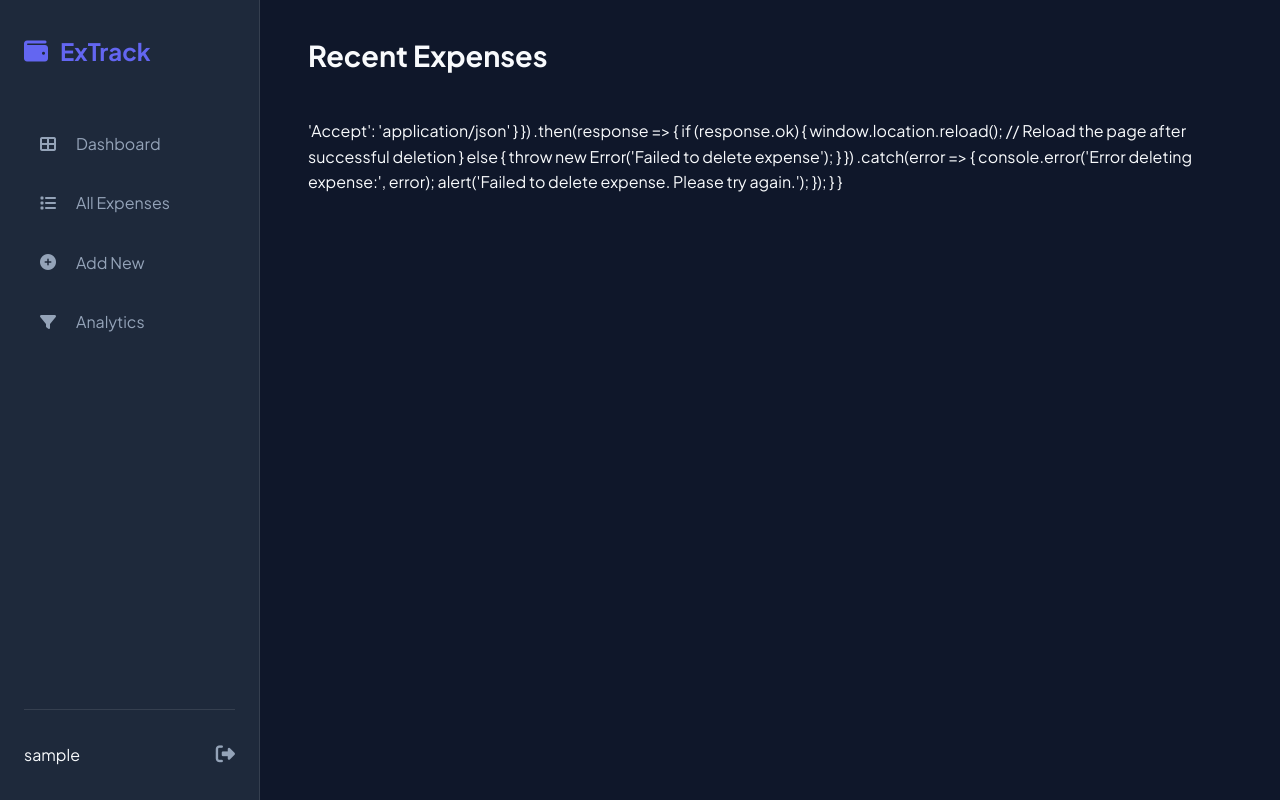
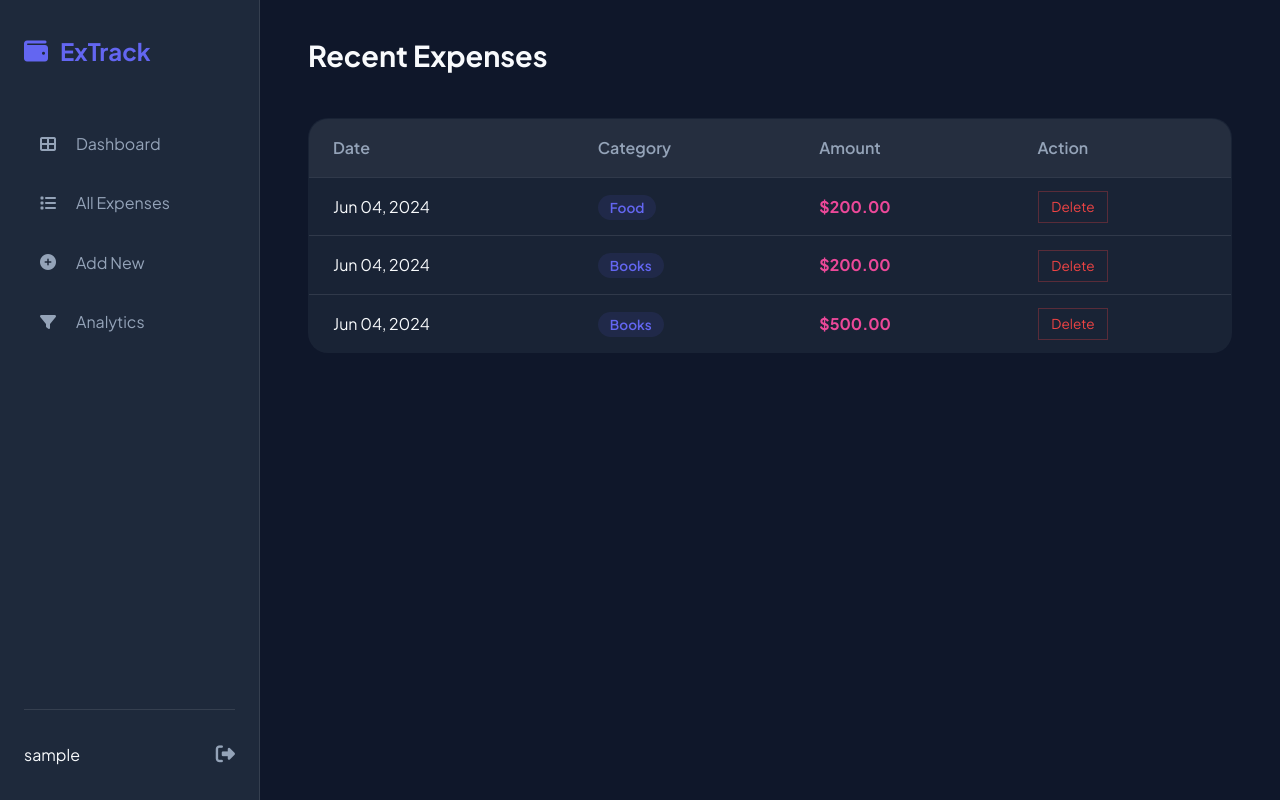
Before and after one commit to sujeetmadihalli/ExpenseTracker, a Django app: page /app/list/ in a window 1280 px wide. Run offline with Django 3.2, Linux system fonts and the light colour scheme; the visitor is signed in with stand-in values (Sample User, id 1); data comes from the database, SQL or seed files in the repository.

Commit message:
Fix UI: Restore list_expenses layout and prevent filter sidebar overlap

```diff
--- a/expenses/templates/expenses/filter_expenses.html
+++ b/expenses/templates/expenses/filter_expenses.html
@@ -67,8 +67,9 @@
 <style>
     .analytics-grid {
         display: grid;
-        grid-template-columns: 300px 1fr;
+        grid-template-columns: 280px minmax(0, 1fr);
         gap: 2rem;
+        align-items: start;
     }
     .filter-sidebar {
         height: fit-content;
--- a/expenses/templates/expenses/list_expenses.html
+++ b/expenses/templates/expenses/list_expenses.html
@@ -3,21 +3,38 @@
 {% block header %}Recent Expenses{% endblock %}
 
 {% block content %}
-                    'Accept': 'application/json'
-                }
-            })
-            .then(response => {
-                if (response.ok) {
-                    window.location.reload();  // Reload the page after successful deletion
-                } else {
-                    throw new Error('Failed to delete expense');
-                }
-            })
-            .catch(error => {
-                console.error('Error deleting expense:', error);
-                alert('Failed to delete expense. Please try again.');
-            });
-        }
-    }
-</script>
+<div class="table-card">
+    <table class="expense-list">
+        <thead>
+            <tr>
+                <th>Date</th>
+                <th>Category</th>
+                <th>Amount</th>
+                <th>Action</th>
+            </tr>
+        </thead>
+        <tbody>
+            {% for expense in expenses %}
+            <tr>
+                <td>{{ expense.date|date:"M d, Y" }}</td>
+                <td>
+                    <span style="background: rgba(99, 102, 241, 0.1); color: var(--primary); padding: 0.25rem 0.75rem; border-radius: 99px; font-size: 0.85rem; font-weight: 600;">
+                        {{ expense.category }}
+                    </span>
+                </td>
+                <td class="amount-cell">${{ expense.amount|floatformat:2 }}</td>
+                <td>
+                    <a href="{% url 'remove_expense' expense.id %}" class="btn-secondary" style="padding: 0.4rem 0.8rem; font-size: 0.85rem; border: 1px solid rgba(239, 68, 68, 0.3); color: #ef4444; text-decoration: none;">Delete</a>
+                </td>
+            </tr>
+            {% empty %}
+            <tr>
+                <td colspan="4" style="text-align: center; padding: 3rem; color: var(--text-dim);">
+                    No expenses found. <a href="{% url 'add_expense' %}" style="color: var(--primary); text-decoration: none;">Add one now.</a>
+                </td>
+            </tr>
+            {% endfor %}
+        </tbody>
+    </table>
+</div>
 {% endblock %}
```
